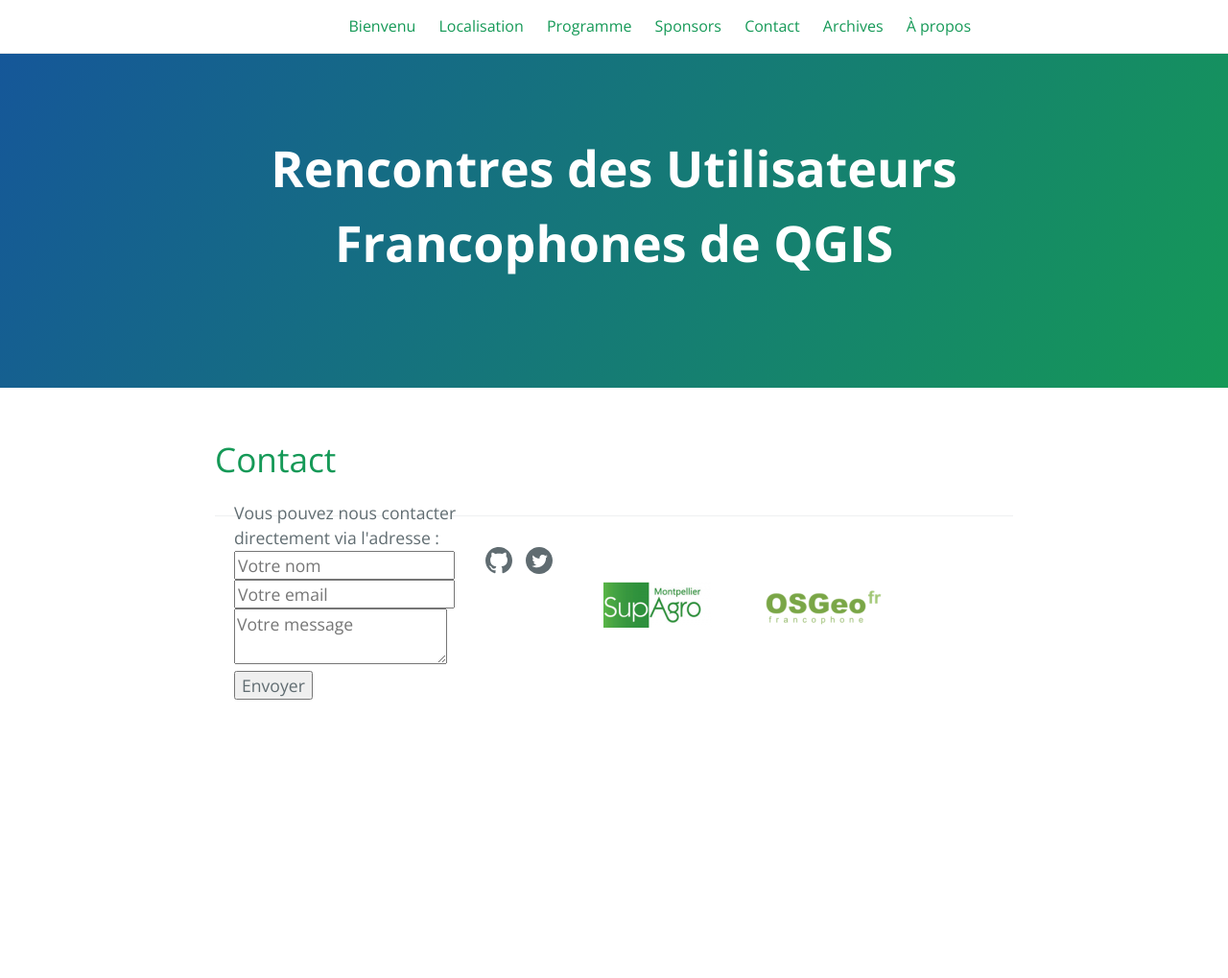
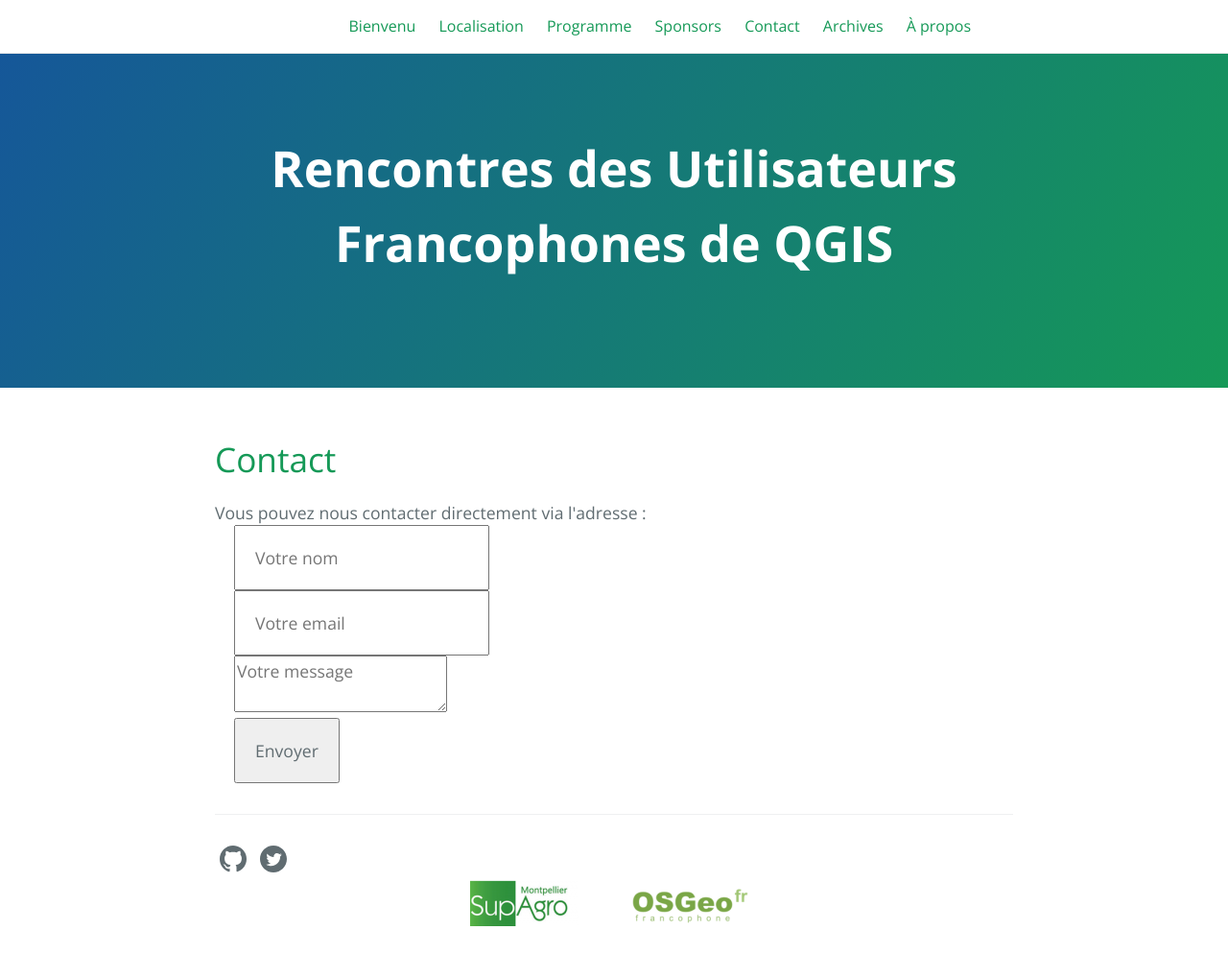
Before and after one commit to OSGeo-fr/QGIS-conf-fr-website, a Jekyll site: the page built from z40_contact.md, in a window 1280 px wide. Shown: the whole page at 96% size. Built offline with Jekyll 4.4.1, drawn with Linux system fonts in a browser that asks for light colours; before the commit the page ends 900 px from its top, so only the background shows below that.

Commit message:
Update contact.html

```diff
--- a/_layouts/contact.html
+++ b/_layouts/contact.html
@@ -3,9 +3,9 @@ layout: default
 ---
 <article>
 
-  <div style="float: left;padding: 0 20px;width: 33.33%;">
+  <div id="contact">
     Vous pouvez nous contacter directement via l'adresse :
-
+    <div>
       <form action="https://formspree.io/qgis-conf@osgeo.asso.fr"
           method="POST">
         <input type="text" placeholder="Votre nom" name="name">
@@ -14,5 +14,6 @@ layout: default
         <input type="submit" value="Envoyer">
       </form>
     </div>
+  </div>
 
 </article>
```
Lines whose indentation alone changed are shown as unchanged.
